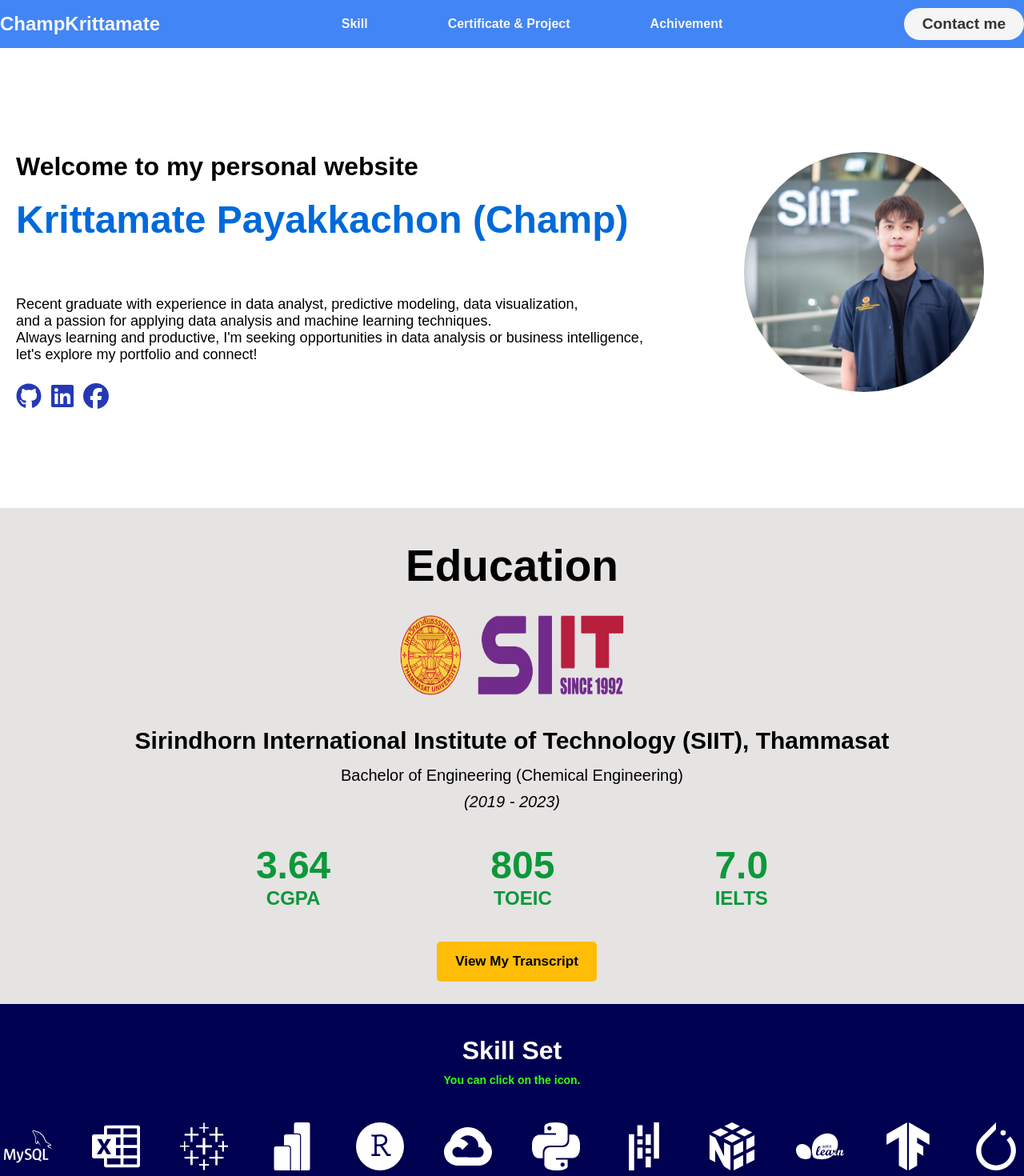
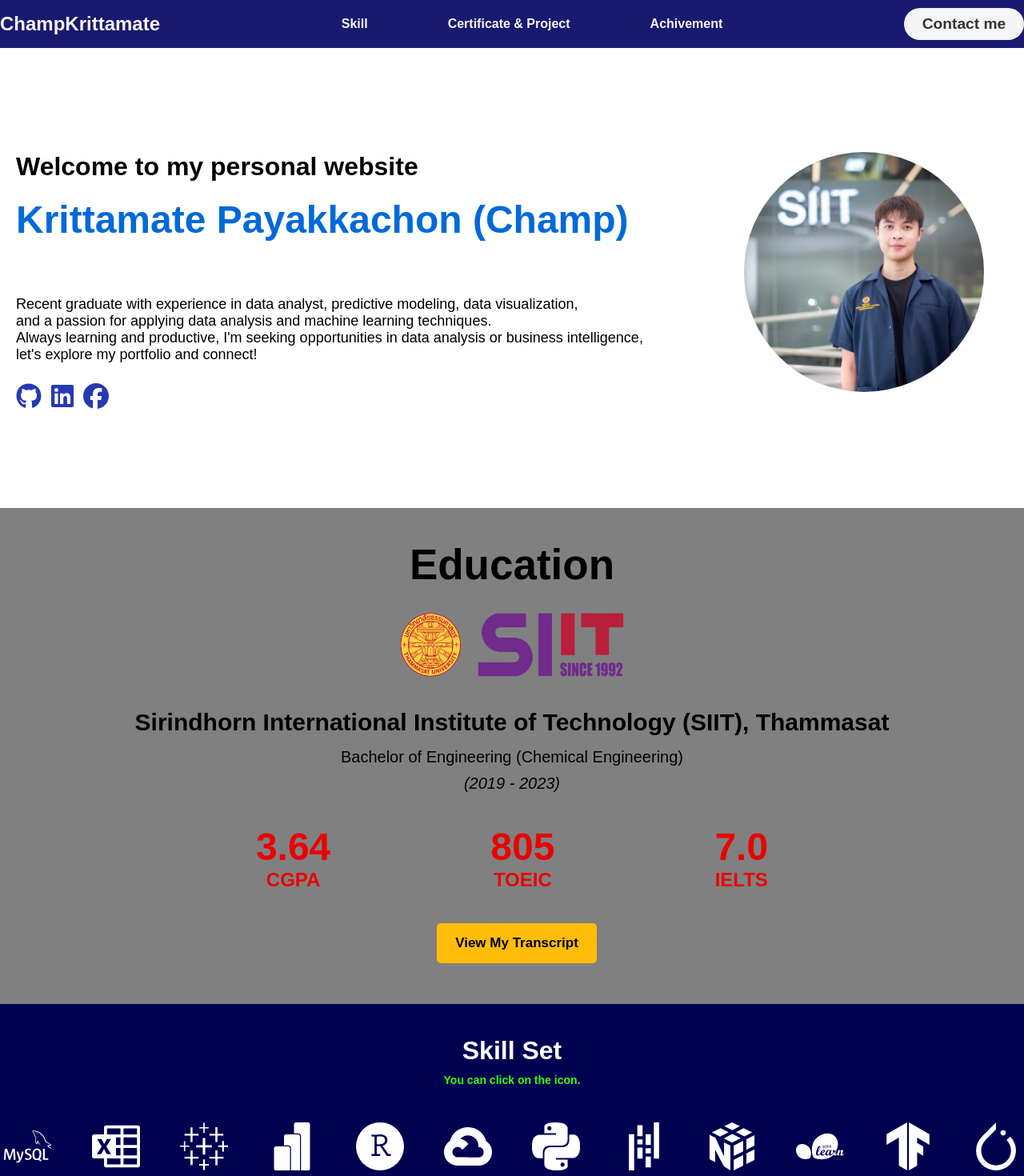
Before and after one commit to uiharic/krittamate-portfolio, a React (Vite) app: page / in a window 1280 px wide. Shown: the top 1470 px of the page at 80% size. Built offline with nearby package versions, Linux system fonts and the light colour scheme.

Commit message:
Update web

```diff
--- a/src/components/Navbar/Navbar.module.css
+++ b/src/components/Navbar/Navbar.module.css
@@ -1,6 +1,6 @@
 nav{
 
-    background-color: #4285F4;
+    background-color: midnightblue;
     overflow: hidden;
     position: relative;
 
--- a/src/components/Number/Number.module.css
+++ b/src/components/Number/Number.module.css
@@ -1,7 +1,7 @@
 .number_con{
     margin-top: 80px;
     height: 620px;
-    background-color: #e6e3e3;
+    background-color: grey;
     /* background-color:  #333333  ; */
     display: flex;
     flex-direction: column; /*จัดเรียงในแนวนอน*/
@@ -13,7 +13,7 @@
 
         & .logo {
             width: 280px; /* Adjust the width as needed */
-            height: 100px;
+            height: 80px;
             margin-top: 30px; /* Add spacing between title and logo */
             margin-bottom: 40px;
             display: block;  /* Makes the image occupy its own line */
@@ -22,9 +22,8 @@
         }
 
         & .number_title{
-            font-size: 55px;
+            font-size: 53px;
             color: rgb(0, 0, 0);
-            text-align: center;
             margin-bottom: 20px;
             margin-top: 40px;
         }
@@ -56,7 +55,7 @@
     }
 
     & .number_items{
-        color:rgb(11, 152, 58);
+        color:rgb(233, 3, 3);
         margin: 20px 100px;
 
 
```
